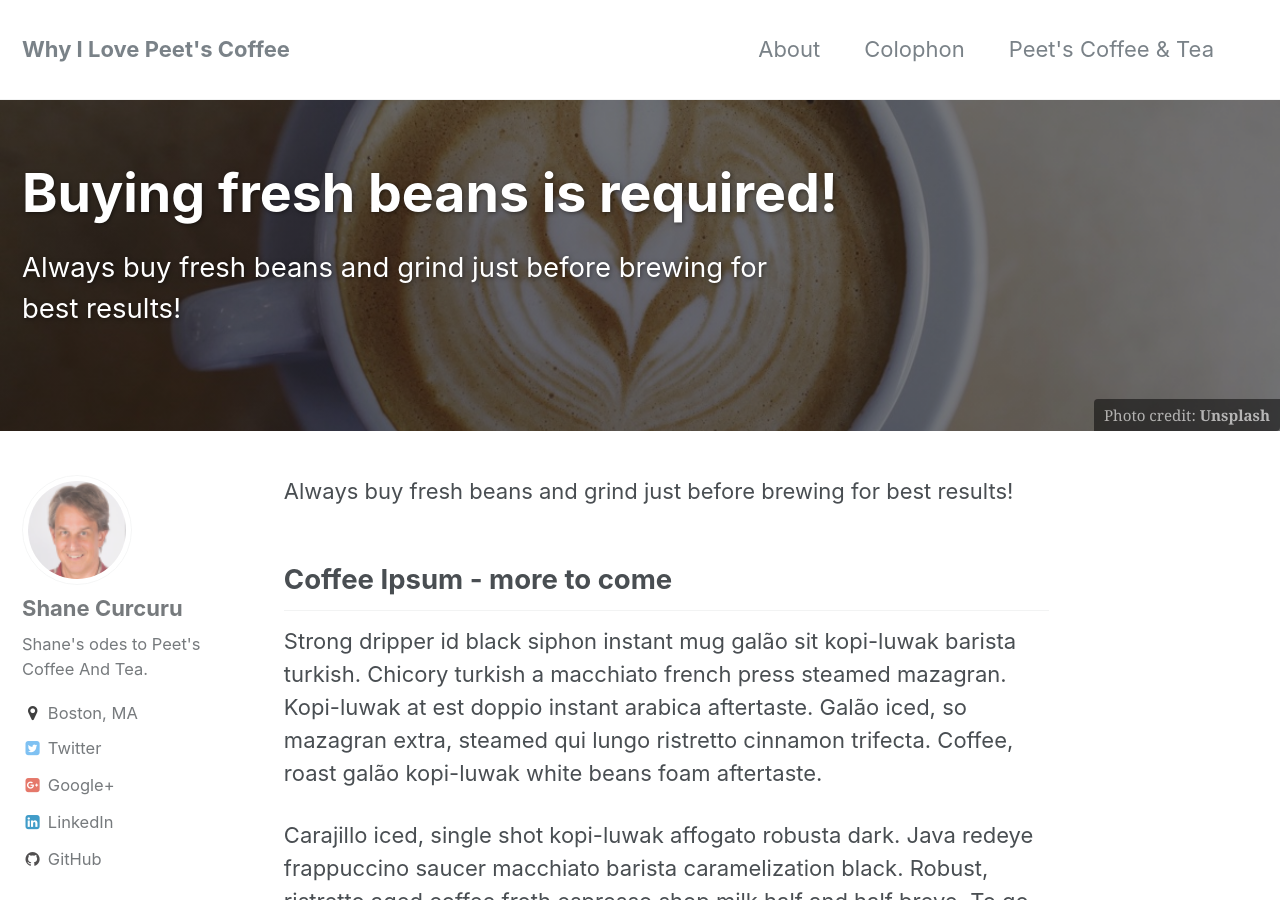
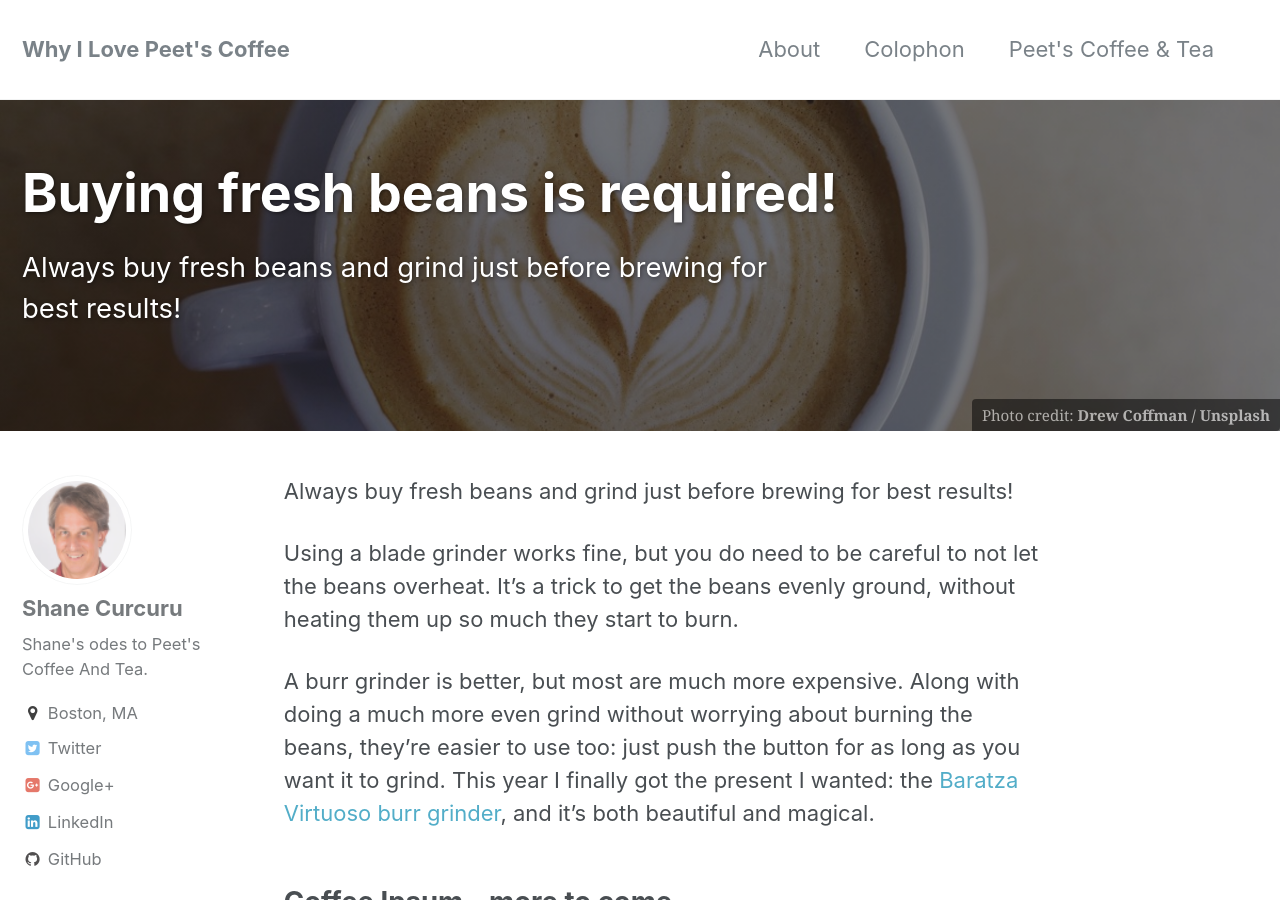
Before and after one commit to ShaneCurcuru/whyilovepeets.com, a Jekyll site: the page built from _posts/2017-01-16-buy-fresh-beans.md, in a window 1280 px wide and 900 px high. Built offline with Jekyll 4.4.1, drawn with Linux system fonts in a browser that asks for light colours.

Commit message:
Include photographer name in credits

```diff
--- a/_posts/2017-01-16-buy-fresh-beans.md
+++ b/_posts/2017-01-16-buy-fresh-beans.md
@@ -6,10 +6,14 @@ header:
   teaser:  /assets/images/drew-coffman-110617-300.jpg
   overlay_image: /assets/images/drew-coffman-110617.jpg
   overlay_filter: 0.5
-  caption: "Photo credit: [**Unsplash**](https://unsplash.com)"
+  caption: "Photo credit: [**Drew Coffman / Unsplash**](https://unsplash.com)"
 ---
 
 Always buy fresh beans and grind just before brewing for best results!
+
+Using a blade grinder works fine, but you do need to be careful to not let the beans overheat.  It's a trick to get the beans evenly ground, without heating them up so much they start to burn.
+
+A burr grinder is better, but most are much more expensive.  Along with doing a much more even grind without worrying about burning the beans, they're easier to use too: just push the button for as long as you want it to grind.  This year I finally got the present I wanted: the [Baratza Virtuoso burr grinder](https://www.baratza.com/grinder/virtuoso/), and it's both beautiful and magical.
 
 ## Coffee Ipsum - more to come
 
```
Also changed, not shown: _posts/2017-01-14-welcome-to-peets.md (+1 -1 lines), _posts/2017-01-17-my-local-coffeeshop.md (+1 -1 lines).
